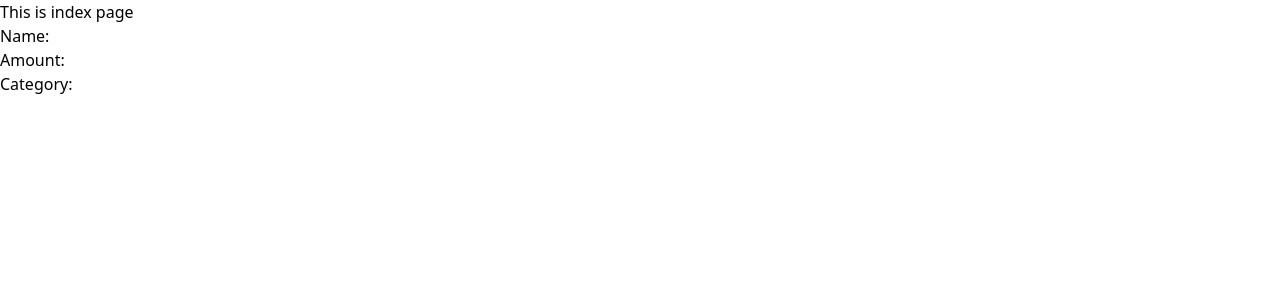
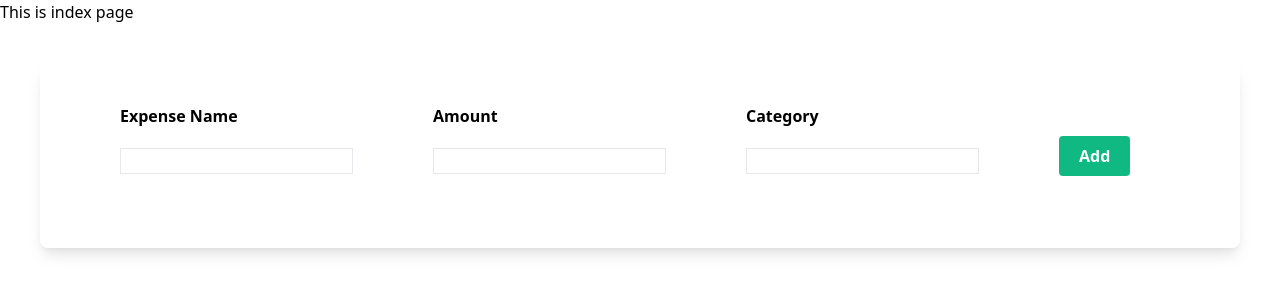
Before and after one commit to CoderMahruf/Expense-tracker, a Django app: page / in a window 1280 px wide. Shown: the top 300 px of the page. Run offline with Django 5.2, Linux system fonts and the light colour scheme; style sheets or scripts are compiled from the project's sources.

Commit message:
Styling exsense form

```diff
--- a/myapp/templates/myapp/index.html
+++ b/myapp/templates/myapp/index.html
@@ -1,9 +1,31 @@
 {% extends 'myapp/base.html' %}
 
 {% block content %}
-    <h1>This is index page</h1>
-    <form action="">
-        {% csrf_token %}
-        {{expense_form.as_p}}
-    </form>
+<h1>This is index page</h1>
+<form class="shadow-lg m-10 rounded-lg" method="POST">
+    {% csrf_token %}
+    <div class="form-container font-semibold px-10 py-10 flex">
+        <div class="mx-10">
+            <div class="mb-5">
+                <label>Expense Name</label>
+            </div>
+            <div class="border">{{expense_form.name}}</div>
+        </div>
+        <div class="mx-10">
+            <div class="mb-5">
+                <label>Amount</label>
+            </div>
+            <div class="border">{{expense_form.amount}}</div>
+        </div>
+        <div class="mx-10">
+            <div class="mb-5">
+                <label>Category</label>
+            </div>
+            <div class="border">{{expense_form.category}}</div>
+        </div>
+        <div class="mx-10 m-8">
+            <button type="submit" class="bg-green-500 px-5 py-2 rounded text-white font-bold">Add</button>
+        </div>
+    </div>
+</form>
 {% endblock content %}
```
